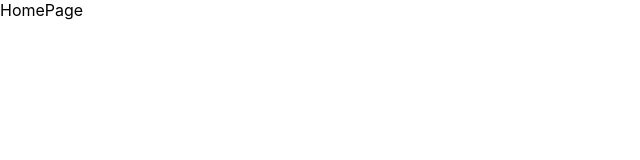
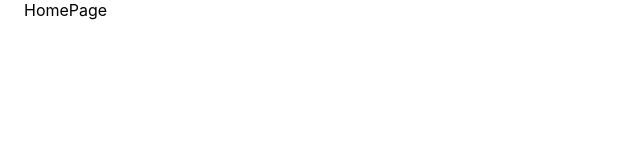
Before and after one commit to amirmahdizare/Portfolio-Old-React-App, a React (Create React App) app: page / in a window 1280 px wide. Shown: the top 160 px of the page, without its empty margins (0-640 px from the left). Built offline with nearby package versions, Linux system fonts and the light colour scheme.

Commit message:
Add Container

```diff
--- a/src/App.tsx
+++ b/src/App.tsx
@@ -1,13 +1,12 @@
 import React from 'react';
+import { Container } from '@mui/material';
 import { AppRouter } from './route/AppRouter';
 
 function App() {
   return (
-    <div className="App">
+    <Container maxWidth='xl'>
       <AppRouter />
-      <header className="App-header">
-      </header>
-    </div>
+    </Container>
   );
 }
 
```
